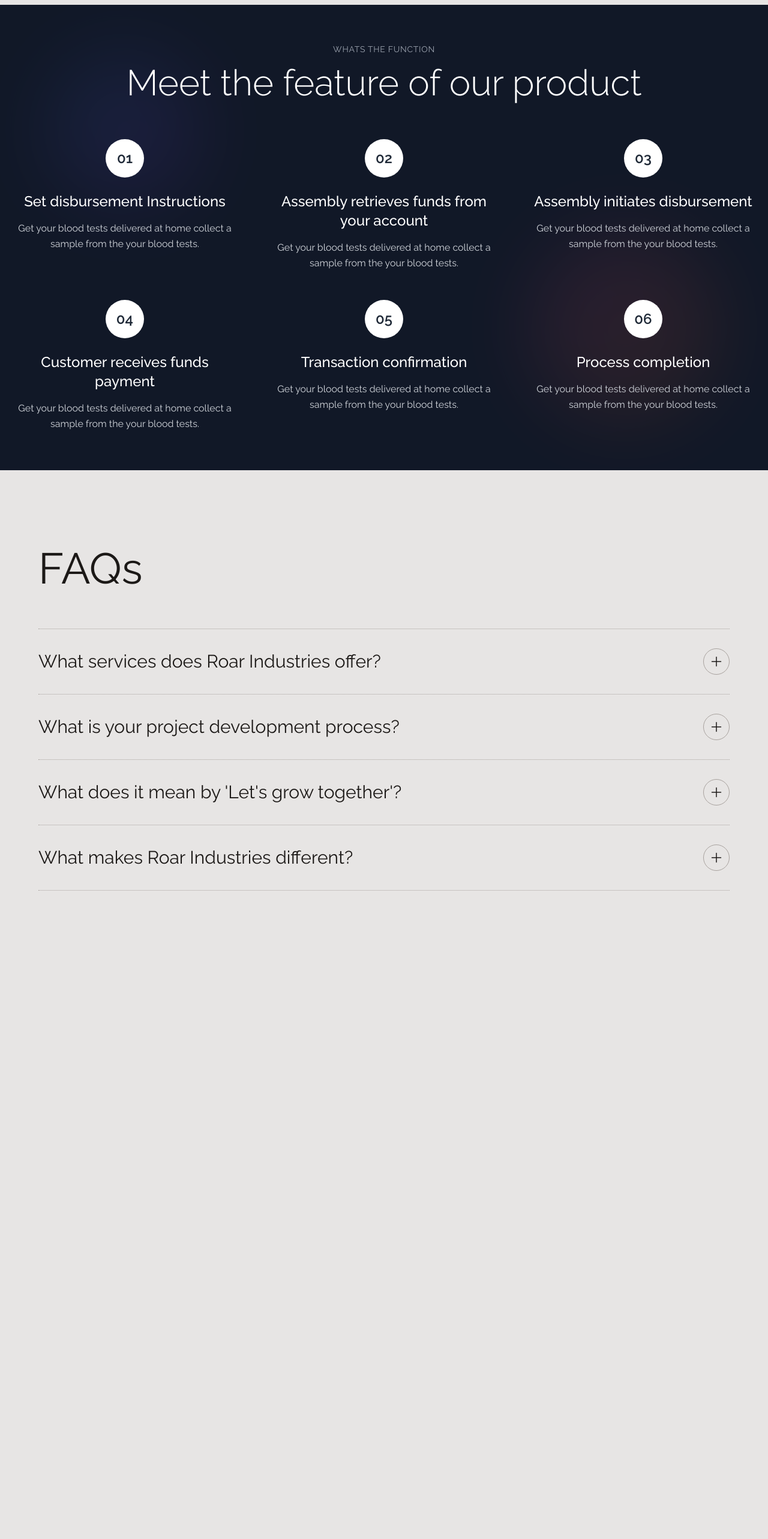
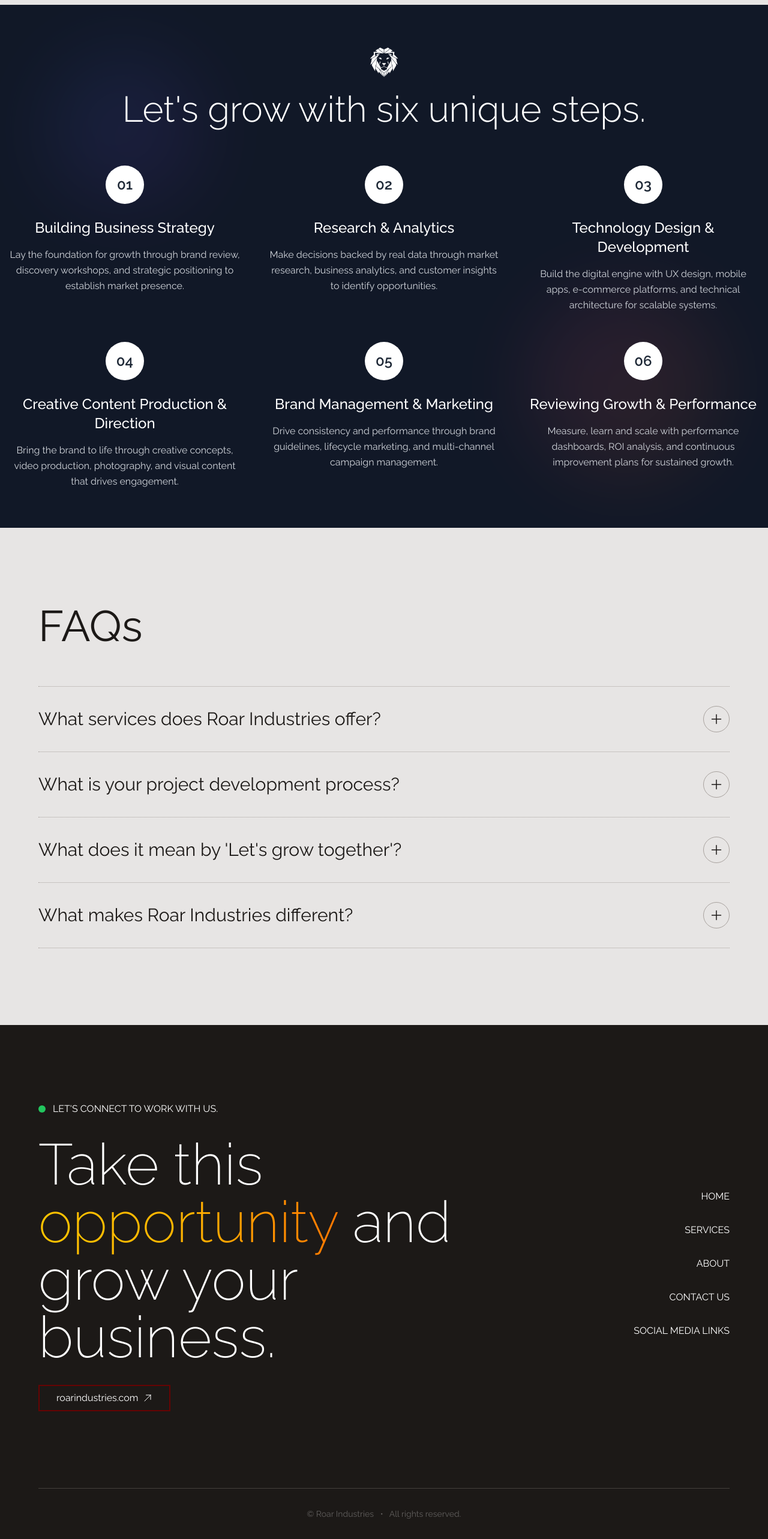
Before and after one commit to samiquraishi/ROAR_Industries, a Next.js app: page / in a window 1280 px wide. Shown: the part 2365-4931 px from the top of the page at 60% size. Before the commit the page ends 3978 px from the top, so only its background shows below. Built offline with nearby package versions, Linux system fonts and the light colour scheme.

Commit message:
added footer

```diff
--- a/src/app/page.tsx
+++ b/src/app/page.tsx
@@ -4,6 +4,7 @@ import Intro from "@/sections/Intro";
 import Steps from "@/sections/Steps";
 import Domain from "@/sections/Domain";
 import FAQs from "@/sections/FAQs";
+import Footer from "@/sections/Footer";
 
 export default function Home() {
   return (
@@ -14,6 +15,7 @@ export default function Home() {
       <Domain />
       <Steps />
       <FAQs/>
+      <Footer/>
     </>
   );
 }
--- a/src/sections/Footer.tsx
+++ b/src/sections/Footer.tsx
@@ -1,7 +1,79 @@
+import Link from "next/link";
 import { FC } from "react";
 
+const navItems = [
+  {
+    href: "#",
+    label: "Home",
+  },
+  {
+    href: "#",
+    label: "Services",
+  },
+  {
+    href: "#",
+    label: "About",
+  },
+  {
+    href: "#",
+    label: "Contact us",
+  },
+  {
+    href: "#",
+    label: "Social Media links",
+  },
+];
+
 const Footer: FC = () => {
-  return <div>Footer</div>;
+  return (
+    <footer className="bg-stone-900 text-white">
+      <div className="container">
+        <div className="py-24 md:py-32 lg:y-40 ">
+          <div className="flex items-center gap-3">
+            <div className="size-3 rounded-full bg-green-500"></div>
+            <span className="uppercase">Let's connect to work with us.</span>
+          </div>
+          <div className="grid md:grid-cols-3 md:items-center">
+            <div className="md:col-span-2">
+              <h2 className="text-4xl md:text-7xl lg:text-8xl  mt-8 font-extralight">
+                Take this <span className="  bg-gradient-to-r from-[#ffc400] via-[#ffb300] to-[#ff7700] bg-clip-text text-transparent">opportunity</span> and grow your business.
+              </h2>
+
+              <button className=" mt-8 items-center gap-2 bg-transparent border-[#660303] border-2 hover:border-0 h-11 px-7 inline-flex transition-all duration-200 active:scale-95">
+                roarindustries.com
+                <svg
+                  xmlns="http://www.w3.org/2000/svg"
+                  fill="none"
+                  viewBox="0 0 24 24"
+                  strokeWidth="1.5"
+                  stroke="currentColor"
+                  className="size-4"
+                >
+                  <path
+                    strokeLinecap="round"
+                    strokeLinejoin="round"
+                    d="m4.5 19.5 15-15m0 0H8.25m11.25 0v11.25"
+                  />
+                </svg>
+              </button>
+            </div>
+            <div className="md:col-span-1">
+              <nav className="flex flex-col md:items-end gap-8 mt-16 md:mt-0">
+                {navItems.map(({ href, label }) => (
+                  <Link href="{href}" key={label}>
+                    <button className="uppercase text-md ">{label}</button>
+                  </Link>
+                ))}
+              </nav>
+            </div>
+          </div>
+        </div>
+        <p className="py-8 text-white/30 text-sm text-center border-t border-stone-700">
+          © Roar Industries &nbsp; &bull; &nbsp; All rights reserved.
+        </p>
+      </div>
+    </footer>
+  );
 };
 
 export default Footer;
--- a/src/sections/Steps.tsx
+++ b/src/sections/Steps.tsx
@@ -1,36 +1,38 @@
 import { FC } from "react";
+import lionicon from "@/assets/images/lion_logo.png";
+import Image from "next/image";
 
 const data = [
   {
     id: 1,
-    title: 'Set disbursement Instructions',
-    text: 'Get your blood tests delivered at home collect a sample from the your blood tests.'
+    title: "Building Business Strategy",
+    text: "Lay the foundation for growth through brand review, discovery workshops, and strategic positioning to establish market presence.",
   },
   {
     id: 2,
-    title: 'Assembly retrieves funds from your account',
-    text: 'Get your blood tests delivered at home collect a sample from the your blood tests.'
+    title: "Research & Analytics",
+    text: "Make decisions backed by real data through market research, business analytics, and customer insights to identify opportunities.",
   },
   {
     id: 3,
-    title: 'Assembly initiates disbursement',
-    text: 'Get your blood tests delivered at home collect a sample from the your blood tests.'
+    title: "Technology Design & Development",
+    text: "Build the digital engine with UX design, mobile apps, e-commerce platforms, and technical architecture for scalable systems.",
   },
   {
     id: 4,
-    title: 'Customer receives funds payment',
-    text: 'Get your blood tests delivered at home collect a sample from the your blood tests.'
+    title: "Creative Content Production & Direction",
+    text: "Bring the brand to life through creative concepts, video production, photography, and visual content that drives engagement.",
   },
   {
     id: 5,
-    title: 'Transaction confirmation',
-    text: 'Get your blood tests delivered at home collect a sample from the your blood tests.'
+    title: "Brand Management & Marketing",
+    text: "Drive consistency and performance through brand guidelines, lifecycle marketing, and multi-channel campaign management.",
   },
   {
     id: 6,
-    title: 'Process completion',
-    text: 'Get your blood tests delivered at home collect a sample from the your blood tests.'
-  }
+    title: "Reviewing Growth & Performance",
+    text: "Measure, learn and scale with performance dashboards, ROI analysis, and continuous improvement plans for sustained growth.",
+  },
 ];
 
 const Steps: FC = () => {
@@ -45,11 +47,15 @@ const Steps: FC = () => {
       <div className="max-w-7xl mx-auto relative z-10">
         {/* Header */}
         <div className="text-center mb-16">
-          <p className="text-gray-400 text-sm uppercase tracking-wider mb-4">
-            WHATS THE FUNCTION
-          </p>
+          <div className="flex justify-center">
+            <Image
+              src={lionicon}
+              alt="Lion Logo"
+              className="mb-4 w-12 md:w-16 h-12 md:h-16 filter brightness-0 invert"
+            />
+          </div>
           <h2 className="text-4xl md:text-5xl lg:text-6xl text-white font-light">
-            Meet the feature of our product
+            Let's grow with six unique steps.
           </h2>
         </div>
 
@@ -60,7 +66,7 @@ const Steps: FC = () => {
               {/* Step Number */}
               <div className="inline-flex items-center justify-center w-16 h-16 bg-white rounded-full mb-6">
                 <span className="text-2xl font-semibold text-gray-800">
-                  {item.id.toString().padStart(2, '0')}
+                  {item.id.toString().padStart(2, "0")}
                 </span>
               </div>
 
@@ -69,9 +75,7 @@ const Steps: FC = () => {
                 <h3 className="text-xl md:text-2xl text-white font-medium leading-tight">
                   {item.title}
                 </h3>
-                <p className="text-gray-300 leading-relaxed">
-                  {item.text}
-                </p>
+                <p className="text-gray-300 leading-relaxed">{item.text}</p>
               </div>
             </div>
           ))}
```
